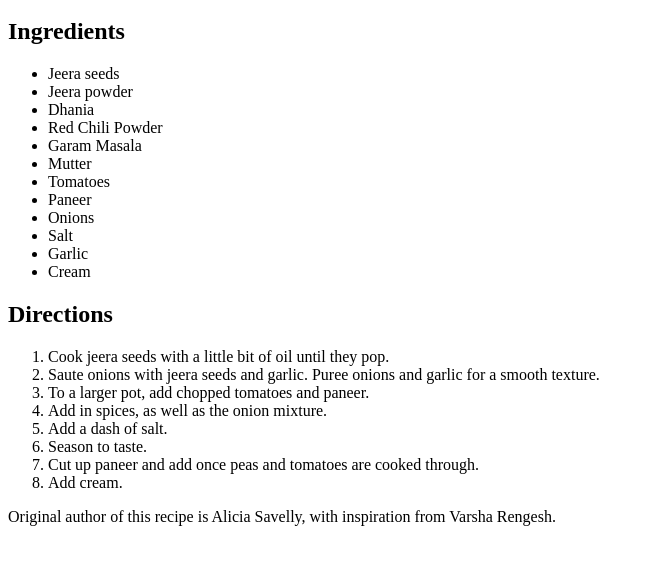
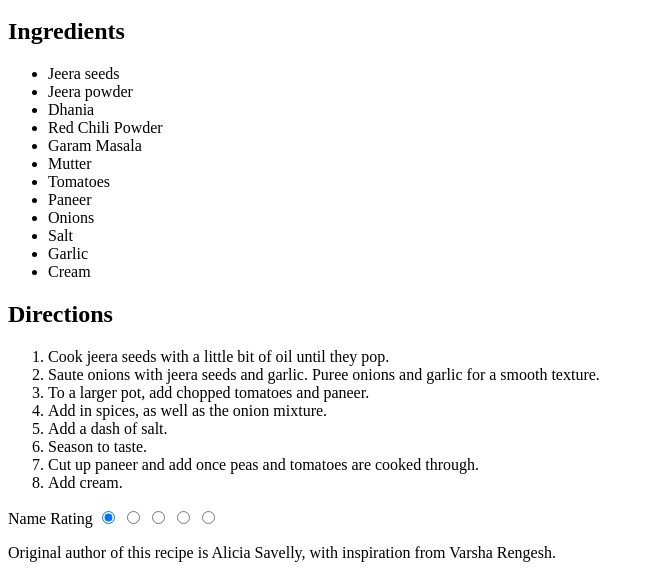
Before and after one commit to aliciasavelly/aliciasavelly.github.io, a plain HTML site: page index.html in a window 1280 px wide. Shown: the part 528-1106 px from the top of the page, without its empty margins (0-654 px from the left). Before the commit the page ends 1070 px from the top, so only its background shows below. Drawn offline with Linux system fonts and the light colour scheme.

Commit message:
add to form section

```diff
--- a/index.html
+++ b/index.html
@@ -70,6 +70,20 @@
       </ol>
   </section>
 
+  <section>
+    <form action="/reviews" method="post">
+      <label for="name">Name</label>
+
+      <label for="rating">Rating</label>
+      <input type="radio" name="rating" value="1" checked>
+      <input type="radio" name="rating" value="2">
+      <input type="radio" name="rating" value="3">
+      <input type="radio" name="rating" value="4">
+      <input type="radio" name="rating" value="5">
+
+    </form>
+  </section>
+
   <footer>
     <p>Original author of this recipe is Alicia Savelly, with inspiration from Varsha Rengesh.</p>
   </footer>
```
